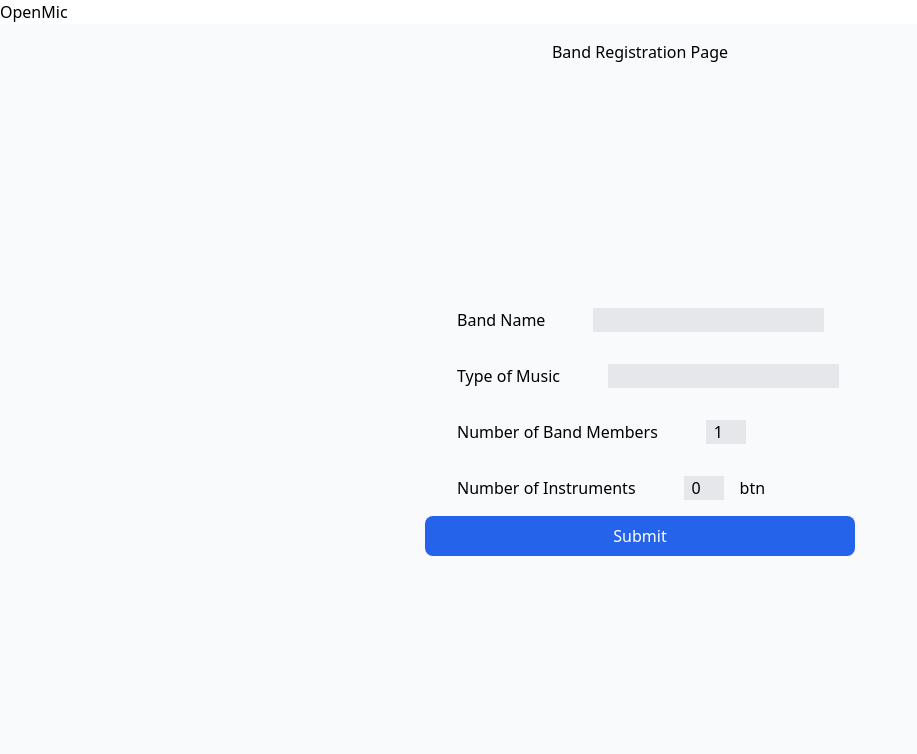
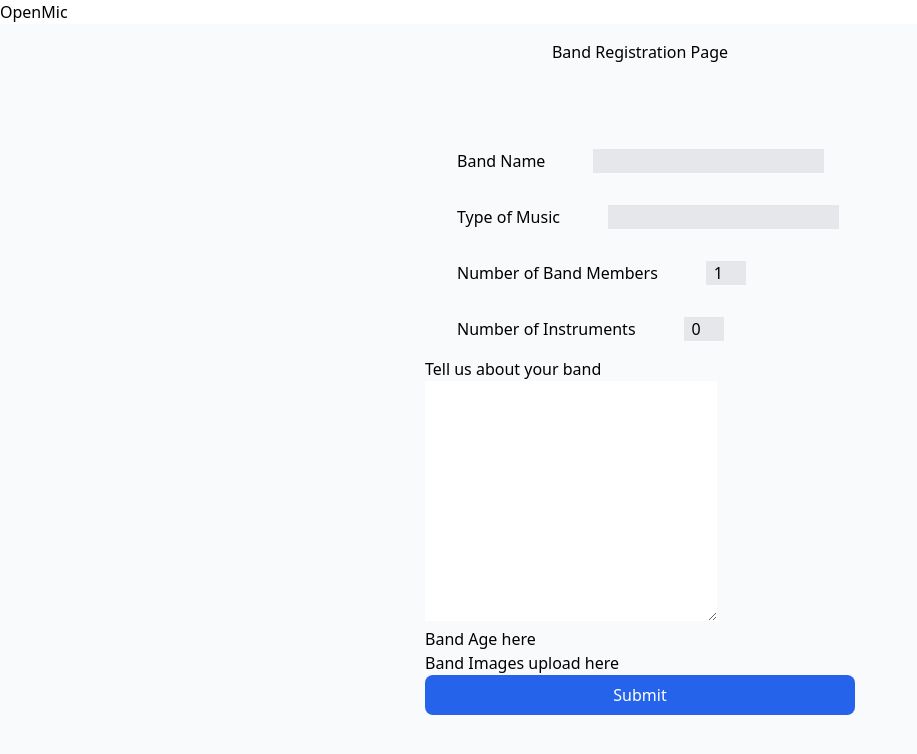
Before and after one commit to Calixd7/Open-mic, a React (Create React App) app in the folder frontend/: page /band-register in a window 1280 px wide. Shown: the top 754 px of the page, without its empty margins (0-917 px from the left). Built offline with nearby package versions, Linux system fonts and the light colour scheme.

Commit message:
finished the main rough in for the band registration page. Nees styling and group input about certain fields (like years played). Waiting for AWS to be up and running before I finish the image upload

```diff
--- a/frontend/src/components/BandRegistration.js
+++ b/frontend/src/components/BandRegistration.js
@@ -3,17 +3,22 @@ import BandGenre from './bandRegcomponents/BandGenre'
 import BandInstruments from './bandRegcomponents/BandInstruments'
 import BandName from './bandRegcomponents/BandName'
 import BandSize from './bandRegcomponents/BandSize'
+import BandBio from './bandRegcomponents/BandBio'
+import BandAge from './bandRegcomponents/BandAge'
+import BandImages from './bandRegcomponents/BandImages'
 
 const BandRegistration = () => {
   const [bandName, setBandName] = useState('')
   const [bandGenre, setBandGenre] = useState([])
   const [bandSize, setBandSize] = useState(1)
   const [bandInstruments, setBandInstruments] = useState([])
+  const [bandBio, setBandBio] = useState('')
   const pendingProfile = {
     band_name: bandName,
     band_genre: bandGenre,
     band_size: bandSize,
-    band_instruments: bandInstruments
+    band_instruments: bandInstruments,
+    band_bio: bandBio
   }
 
   function handleSubmit (event) {
@@ -43,7 +48,19 @@ const BandRegistration = () => {
           </div>
 
           <div>
-            <BandInstruments setBandInstruments={setBandInstruments} />
+            <BandInstruments bandInstruments={bandInstruments} setBandInstruments={setBandInstruments} />
+          </div>
+
+          <div>
+            <BandBio bandBio={bandBio} setBandBio={setBandBio} />
+          </div>
+
+          <div>
+            <BandAge />
+          </div>
+
+          <div>
+            <BandImages />
           </div>
 
         </div>
--- /dev/null
+++ b/frontend/src/components/bandRegcomponents/BandAge.js
@@ -0,0 +1,10 @@
+
+const BandAge = ({ bandAge, setBandAge }) => {
+  return (
+    <div>
+      Band Age here
+    </div>
+  )
+}
+
+export default BandAge
--- /dev/null
+++ b/frontend/src/components/bandRegcomponents/BandBio.js
@@ -0,0 +1,17 @@
+
+const BandBio = ({ bandBio, setBandBio }) => {
+  return (
+    <div>
+      <p>Tell us about your band</p>
+      <textarea
+        name='band-bio'
+        id='band-bio'
+        cols='30'
+        rows='10'
+        onChange={e => setBandBio(e.target.value)}
+      />
+    </div>
+  )
+}
+
+export default BandBio
--- /dev/null
+++ b/frontend/src/components/bandRegcomponents/BandImages.js
@@ -0,0 +1,10 @@
+
+const BandImages = () => {
+  return (
+    <div>
+      Band Images upload here
+    </div>
+  )
+}
+
+export default BandImages
--- a/frontend/src/components/bandRegcomponents/BandInstruments.js
+++ b/frontend/src/components/bandRegcomponents/BandInstruments.js
@@ -1,15 +1,24 @@
 import { useState } from 'react'
 
-const BandInstruments = ({ setBandInstruments }) => {
+const BandInstruments = ({ bandInstruments, setBandInstruments }) => {
   const [numOfInstruments, setNumOfInstruments] = useState(0)
 
-  function createInstrumentFields () {
+  function createInstrumentFields (event) {
     const output = []
-    for (let i = 0; i < numOfInstruments; i++) {
+    for (let i = 0; i < event; i++) {
       output.push({ instrument: '' })
     }
     console.log('output', output)
     setBandInstruments(output)
+  }
+
+  function onNameChange (event, idx) {
+    const newInstrument = [...bandInstruments]
+    newInstrument[idx] = {
+      ...newInstrument[idx],
+      instrument: event.target.value
+    }
+    setBandInstruments(newInstrument)
   }
 
   return (
@@ -23,9 +32,20 @@ const BandInstruments = ({ setBandInstruments }) => {
         className='bg-gray-200 m-4 p4 w-10 text-center'
         type='number'
         value={numOfInstruments}
-        onChange={e => setNumOfInstruments(e.target.value)}
+        onChange={e => { createInstrumentFields(e.target.value); setNumOfInstruments(e.target.value) }}
       />
-      <button type='button' onClick={createInstrumentFields}>btn</button>
+      <div className='flex flex-col'>
+        {bandInstruments.map((instrument, idx) => (
+          <input
+            className='bg-gray-200 p-1 my-1'
+            key={`instrument-name-${idx}`}
+            type='text'
+            required
+            placeholder='Enter Instrument'
+            onChange={e => onNameChange(e, idx)}
+          />
+        ))}
+      </div>
     </div>
   )
 }
```
